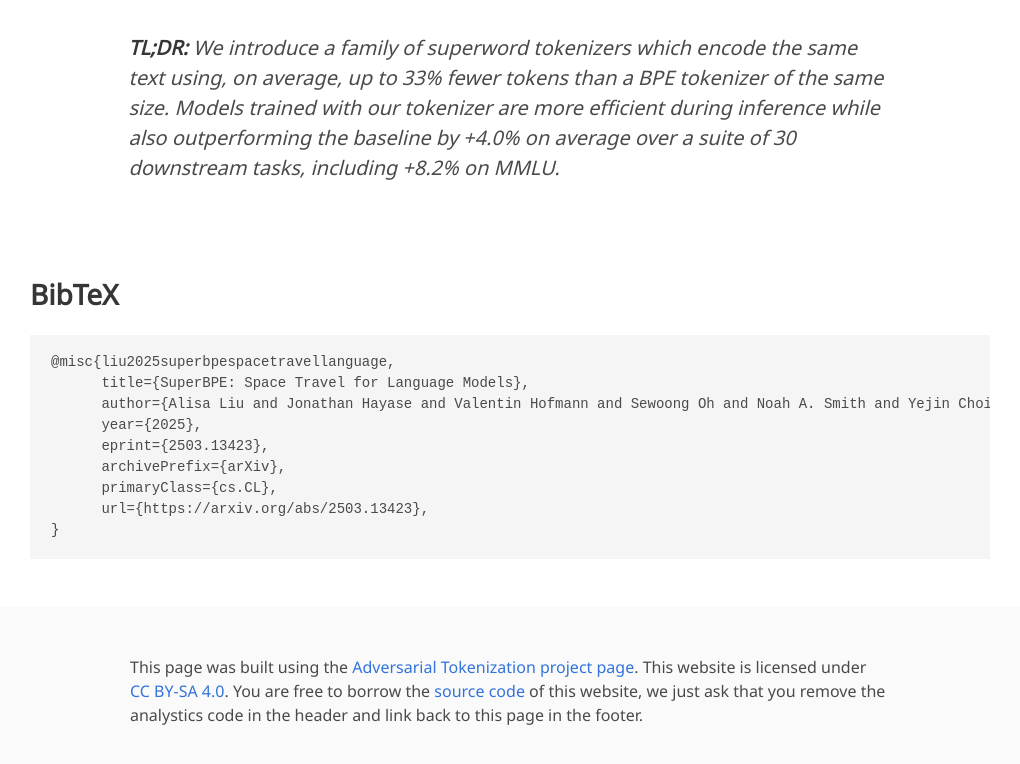
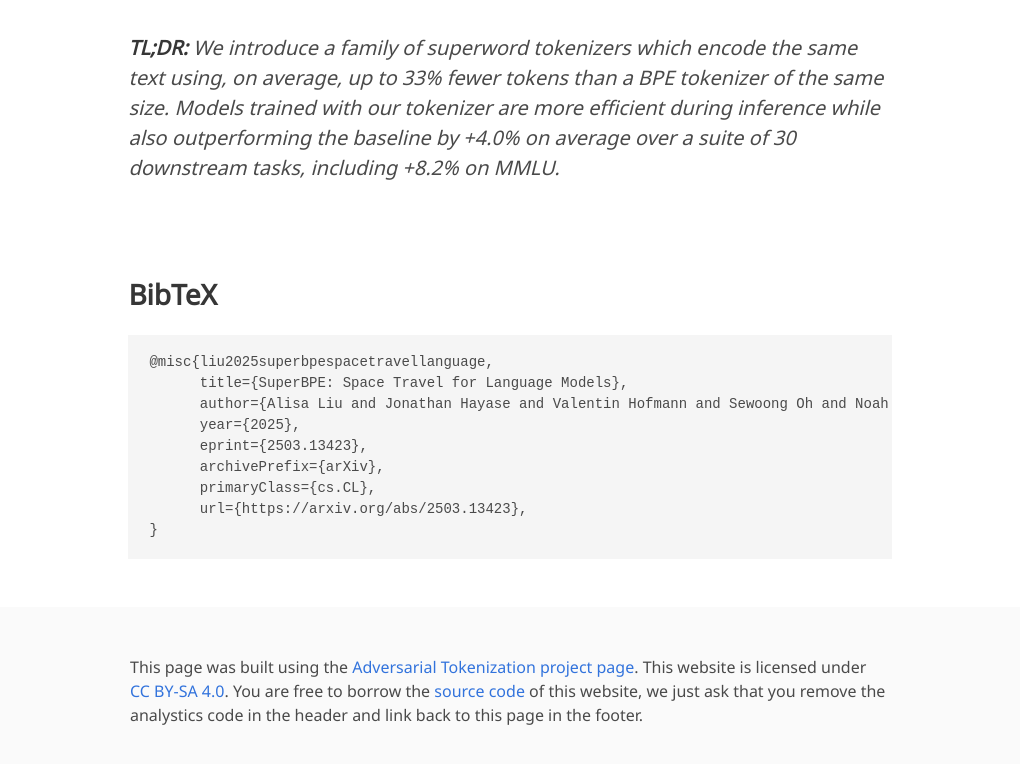
Before and after one commit to superbpe/superbpe.github.io, a plain HTML site: page index.html in a window 1280 px wide. Shown: the part 338-1102 px from the top of the page, without its empty margins (130-1150 px from the left). Drawn offline with Linux system fonts and the light colour scheme; some icons are missing; a web font is replaced by a local one.

Commit message:
Make bibtex narrower

```diff
--- a/index.html
+++ b/index.html
@@ -107,9 +107,12 @@ height="0" width="0" style="display:none;visibility:hidden"></iframe></noscript>
 </section>
 
 <section class="section" id="BibTeX">
-  <div class="container is-max-desktop content">
-    <h2 class="title">BibTeX</h2>
-    <pre><code>@misc{liu2025superbpespacetravellanguage,
+    <div class="container is-max-desktop">
+      <div class="columns is-centered">
+        <div class="column is-four-fifths">
+          <div class="content">
+            <h2 class="title">BibTeX</h2>
+            <pre><code>@misc{liu2025superbpespacetravellanguage,
       title={SuperBPE: Space Travel for Language Models},
       author={Alisa Liu and Jonathan Hayase and Valentin Hofmann and Sewoong Oh and Noah A. Smith and Yejin Choi},
       year={2025},
@@ -118,7 +121,10 @@ height="0" width="0" style="display:none;visibility:hidden"></iframe></noscript>
       primaryClass={cs.CL},
       url={https://arxiv.org/abs/2503.13423},
 }</code></pre>
-  </div>
+          </div>
+        </div>
+      </div>
+    </div>
 </section>
 
 <footer class="footer">
```
